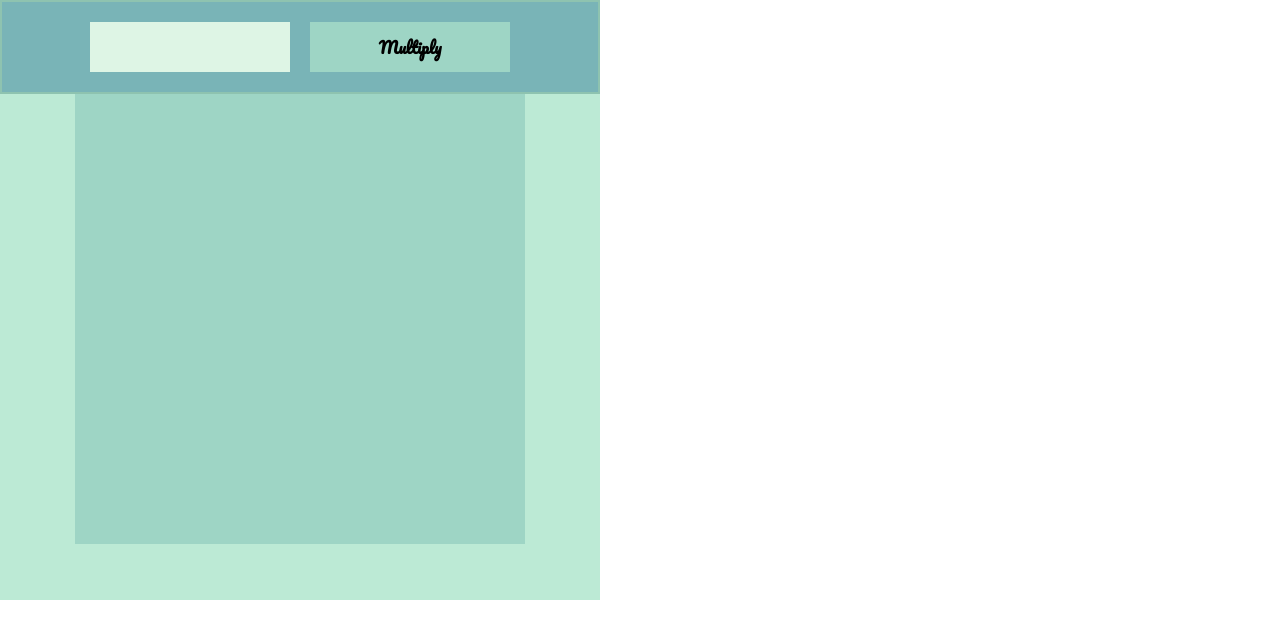
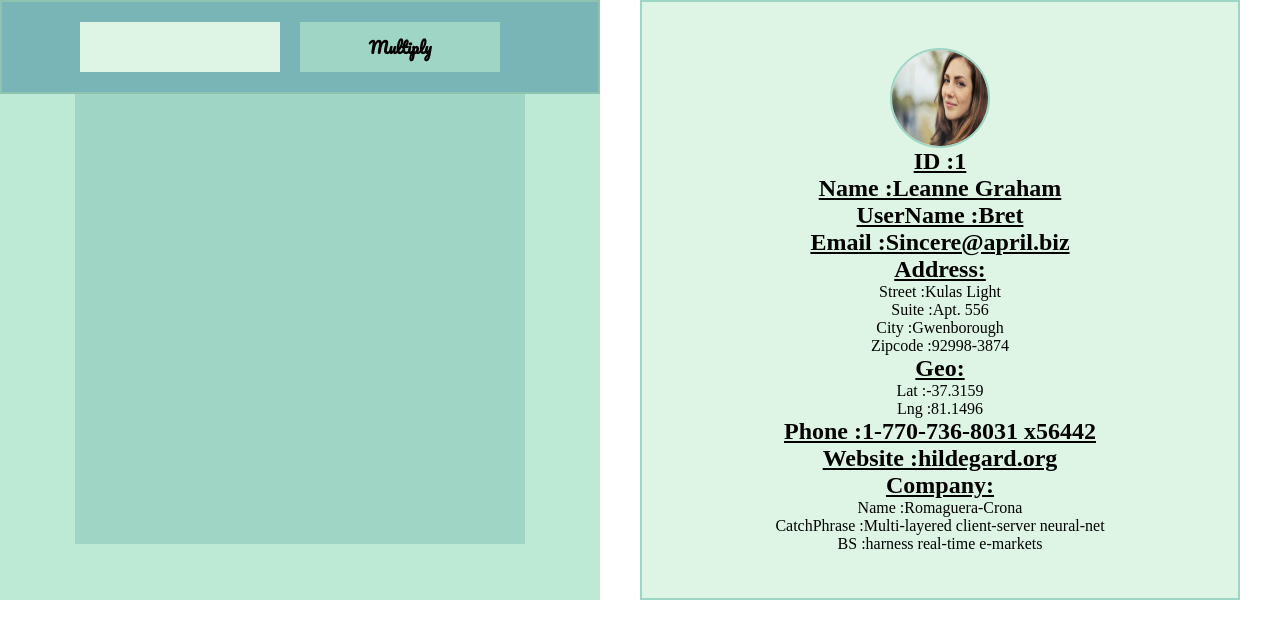
Before and after one commit to Nadia-Momo/js_task, a plain HTML site: page index5.html in a window 1280 px wide. Drawn offline with Linux system fonts and the light colour scheme; a web font is replaced by a local one.

Commit message:
script added

```diff
--- a/JS/script6.js
+++ b/JS/script6.js
@@ -1,14 +1,86 @@
 let input=document.querySelector('input');
 let multiply_button=document.querySelector('.multiply_button');
 let multiply_era=document.querySelector('.multiply_era');
-
+let ID=document.querySelector('.ID');
+let Name=document.querySelector('.Name');
+let UserName=document.querySelector('.UserName');
+let Email=document.querySelector('.Email');
+let Address=document.querySelector('.Address');
+let Street=document.querySelector('.Street');
+let Suite=document.querySelector('.Suite');
+let City=document.querySelector('.City');
+let Zipcode=document.querySelector('.Zipcode');
+let Geo=document.querySelector('.Geo');
+let Lat=document.querySelector('.Lat');
+let Lng=document.querySelector('.Lng');
+let Phone=document.querySelector('.Phone');
+let Website=document.querySelector('.Website');
+let Company=document.querySelector('.Company');
+let CName=document.querySelector('.CName');
+let CatchPhrase=document.querySelector('.CatchPhrase');
+let BS=document.querySelector('.BS');
+let image=document.querySelector('.image');
+let error=document.querySelector('.error');
+image.src='images/pexels-olly-948873.jpg';
 multiply_button.addEventListener('click',()=>{
 
     multiply_era.innerHTML='';
     console.log('button clicked');
-for(let i=1;i<=10;i++){
+ if(input.value===''){
+  error.innerHTML=`Input can't be empty`;
+ }
+  else{
+     error.innerHTML='';
+      for(let i=1;i<=10;i++){
+
  let namotavalue=input.value + 'x' + i+'='+ input.value*i;
 multiply_era.innerHTML+=namotavalue+'<br>';
     }
+  }
+
+
+
 
 })
+let users={
+    "id": 1,
+    "name": "Leanne Graham",
+    "username": "Bret",
+    "email": "Sincere@april.biz",
+    "address": {
+      "street": "Kulas Light",
+      "suite": "Apt. 556",
+      "city": "Gwenborough",
+      "zipcode": "92998-3874",
+      "geo": {
+        "lat": "-37.3159",
+        "lng": "81.1496"
+      }
+    },
+    "phone": "1-770-736-8031 x56442",
+    "website": "hildegard.org",
+    "company": {
+      "name": "Romaguera-Crona",
+      "catchPhrase": "Multi-layered client-server neural-net",
+      "bs": "harness real-time e-markets"
+    }
+  }
+
+ID.innerHTML='ID :'+users.id;
+Name.innerHTML='Name :'+users.name;
+UserName.innerHTML='UserName :'+users.username;
+Email.innerHTML='Email :'+users.email;
+
+Street.innerHTML='Street :'+users.address.street;
+Suite.innerHTML='Suite :'+users.address.suite;
+City.innerHTML='City :'+users.address.city;
+Zipcode.innerHTML='Zipcode :'+users.address.zipcode;
+
+Lat.innerHTML='Lat :'+users.address.geo.lat;
+Lng.innerHTML='Lng :'+users.address.geo.lng;
+Phone.innerHTML='Phone :'+users.phone;
+Website.innerHTML='Website :'+users.website;
+
+CName.innerHTML='Name :'+users.company.name;
+CatchPhrase.innerHTML='CatchPhrase :'+users.company.catchPhrase;
+BS.innerHTML='BS :'+users.company.bs;
--- a/css/style1.css
+++ b/css/style1.css
@@ -2,6 +2,7 @@
 *{
     margin:0;
     padding:0;
+    box-sizing: border-box;
 }
 .multiplication_table{
    height:600px;
@@ -46,3 +47,38 @@ font-weight: 800;
 font-size: 25px;
 font-family: "Pacifico", cursive;
 }
+
+.object_momo{
+ display:flex;
+ justify-content:center;
+ align-items:center;
+ gap:20px;
+}
+.object_show{
+    background: #DEF5E5;
+    width:600px;
+    height:600px;
+    margin:0 auto;
+    display:flex;
+   flex-direction: column;
+   justify-content: center;
+   align-items: center;
+   border:2px solid #9ED5C5;
+}
+.object_show h2{
+     text-decoration: underline;
+}
+.main_div{
+    display:flex;
+    justify-content: center;
+    align-items:center;
+}
+.object_show img{
+    height:100px;
+    width:100px;
+    border-radius: 50%;
+    border:2px solid #9ED5C5;
+}
+.error{
+    color:red;
+}
--- a/index5.html
+++ b/index5.html
@@ -7,16 +7,43 @@
     <link rel="stylesheet" href="css/style1.css">
 </head>
 <body>
-    <div class="multiplication_table">
+    <div class="main_div">
+         <div class="object_momo">
+         <div class="multiplication_table">
         <div class="multiply_box">
         <input type="text">
         <button class="multiply_button">Multiply</button>
+        <p class="error"></p>
          </div>
          <div class="multiply_era">
 
          </div>
     </div>
 
+    </div>
+ <div class="object_show">
+    <img src="images/pexels-olly-948873.jpg" alt="" class="image">
+    <h2 class="ID">ID:</h2>
+    <h2 class="Name">Name:</h2>
+    <h2 class="UserName">UserName:</h2>
+    <h2 class="Email">Email:</h2>
+    <h2 class="Address">Address:</h2>
+    <p class="Street">Street:</p>
+    <p class="Suite">Suite:</p>
+    <p class="City">City:</p>
+    <p class="Zipcode">Zipcode:</p>
+    <h2 class="Geo">Geo:</h2>
+    <p class="Lat">Lat:</p>
+    <p class="Lng">Lng</p>
+    <h2 class="Phone">Phone:</h2>
+    <h2 class="Website">Website:</h2>
+    <h2 class="Company">Company:</h2>
+    <p class="CName">Name:</p>
+    <p class="CatchPhrase">CatchPhrase:</p>
+    <p class="BS">BS:</p>
+ </div>
+    </div>
+
     <script src="JS/script6.js"></script>
 </body>
 </html>
```
Also changed, not shown: images/pexels-olly-948873.jpg (added).
